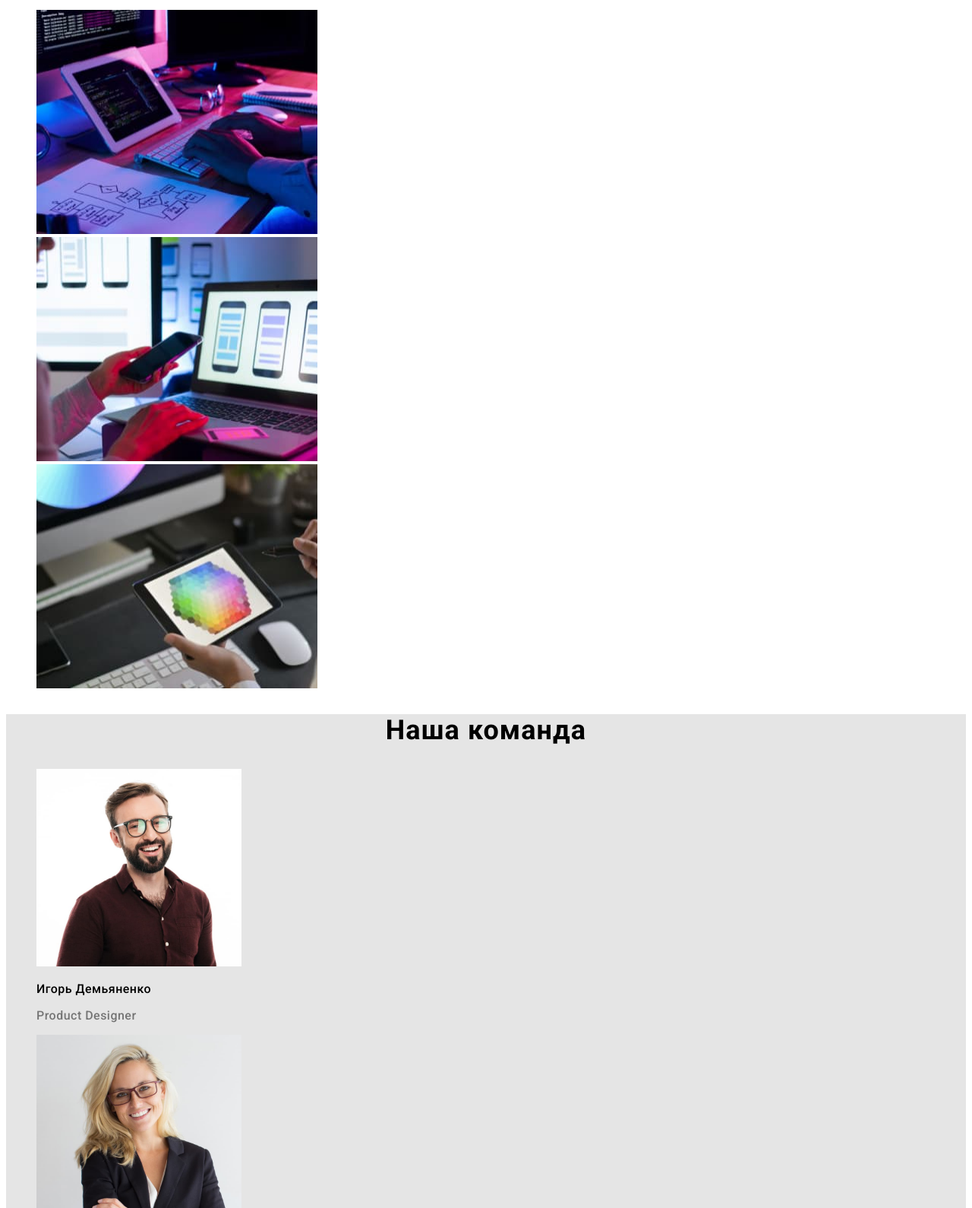
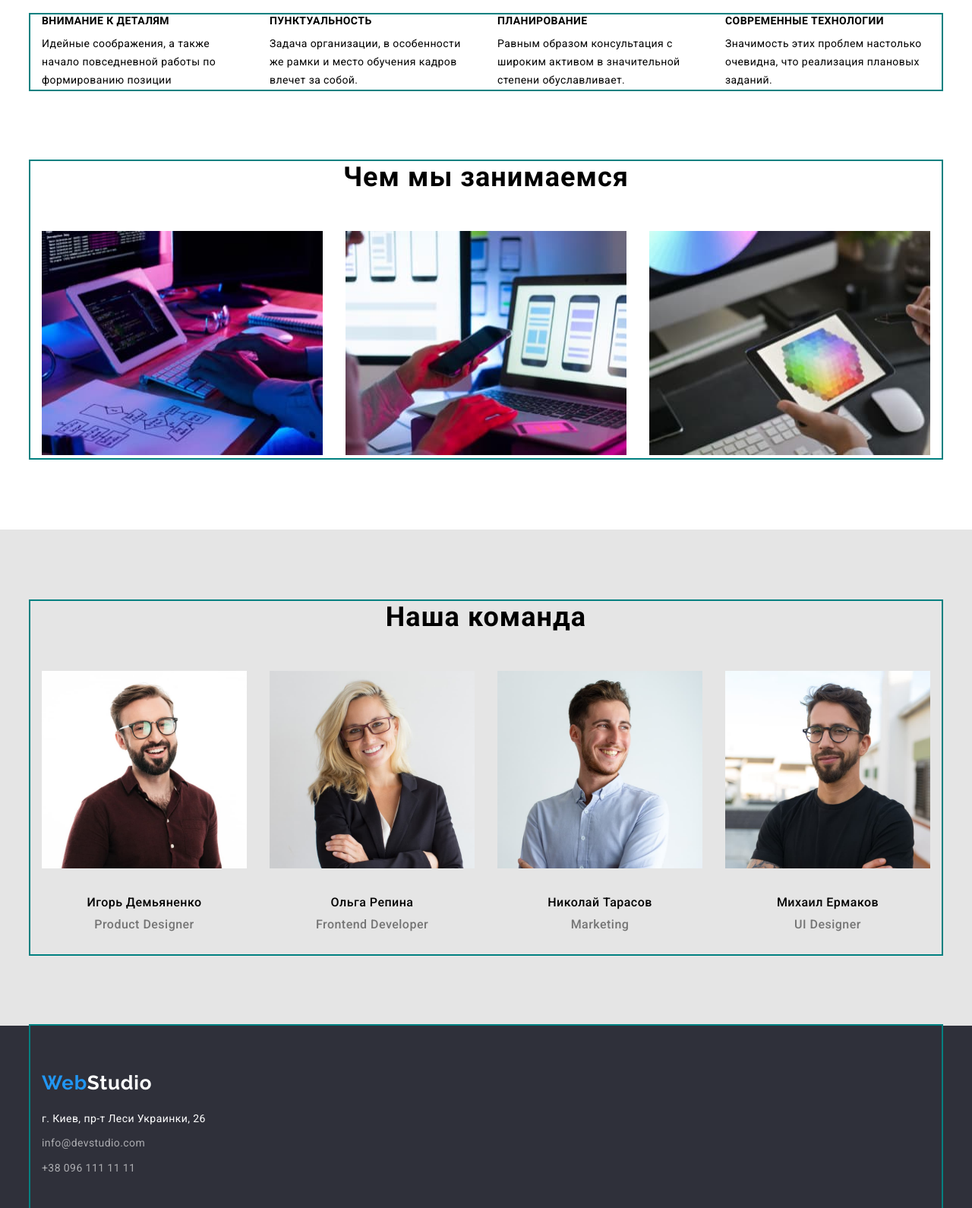
Before and after one commit to TaniMel/goit-markup-hw-03, a plain HTML site: page index.html in a window 1280 px wide. Shown: the part 758-2348 px from the top of the page at 76% size. Drawn offline with nearby package versions, Linux system fonts and the light colour scheme.

Commit message:
Перевірила розміри верхніх і нижніх падінгів відповідно за макетом

```diff
--- a/css/styles.css
+++ b/css/styles.css
@@ -6,20 +6,60 @@
   --secondary-background-color: #2f303a;
 }
 
-body {
-  font-family: "Roboto", sans-serif;
-  color: rav(--primary-text-color);
+h1,
+h2,
+h3,
+h4,
+h5,
+h6,
+p,
+ul {
+  margin-top: 0;
+  margin-bottom: 0;
+  padding-left: 0;
+}
+
+}
+img {
+  display: block;
 }
 
 .list {
   list-style: none;
+  margin-left: auto;
 }
 
 .link {
   text-decoration: none;
 }
 
-/* Шапка сторінки */
+body {
+  font-family: "Roboto", sans-serif;
+  color: rav(--primary-text-color);
+}
+.container {
+  width: 1200px;
+  margin: 0 auto;
+  padding-left: 15px;
+  padding-right: 15px;
+  outline: 2px solid teal;
+}
+
+/* ======== Шапка сторінки ======== */
+
+.header {
+  background-color: #ffffff;
+}
+.header-container {
+  display: flex;
+  padding-top: 24px;
+  padding-left: 15px;
+  padding-bottom: 25px;
+}
+
+.navigation {
+  display: flex;
+}
 
 .accent-logo {
   font-family: var(--secondary-font);
@@ -33,11 +73,21 @@ body {
   font-family: var(--secondary-font);
   font-weight: 700;
   font-size: 26px;
+  margin-right: 93px;
   line-height: 1.19;
   letter-spacing: 0.03em;
   color: var(--text-color);
 }
+.menu,
+.contact {
+  display: flex;
+  align-items: center;
+}
 
+.contact-list:not(:last-child),
+.menu-list:not(:last-child) {
+  margin-right: 50px;
+}
 .menu-link {
   font-weight: 500;
   font-size: 14px;
@@ -76,13 +126,19 @@ body {
   letter-spacing: 0.06em;
   text-transform: uppercase;
   color: #ffffff;
+  margin-bottom: 30px;
 }
 .hero {
   text-align: center;
   background-color: var(--secondary-background-color);
+  padding-top: 200px;
+  padding-bottom: 200px;
 }
 
 .hero-push {
+  border-radius: 4px;
+  padding: 10px 32px;
+  min-width: 200px;
   font-weight: 700;
   font-size: 16px;
   line-height: 1.86;
@@ -103,7 +159,19 @@ body {
   color: #ffffff;
 }
 
-/* Cильні сторони */
+/* ======= Cильні сторони ========= */
+.advantage-section {
+  padding-top: 94px;
+  padding-bottom: 94px;
+}
+
+.advantage-list {
+  display: flex;
+  justify-content: space-between;
+}
+.advantage-details:not(:last-child) {
+  margin-right: 30px;
+}
 
 .advantage-title {
   font-weight: 700;
@@ -113,19 +181,31 @@ body {
   vertical-align: top;
   letter-spacing: 0.03em;
   text-transform: uppercase;
+  margin-bottom: 10px;
 }
 
 .advantage-text {
+  min-width: 270px;
+
   font-weight: 400;
   font-size: 14px;
   line-height: 1.71;
   box-align: left;
   vertical-align: top;
   letter-spacing: 0.03em;
-  color: #757575;
+  color: solid #757575;
 }
 
-/* Компетенція працівників - Співробітники */
+/* ====== Компетенція працівників і Співробітники ======= */
+
+.teamwork-section {
+  padding-bottom: 94px;
+}
+
+.teamwork-list {
+  display: flex;
+  justify-content: space-between;
+}
 
 .teamwork-title,
 .team-title {
@@ -135,29 +215,57 @@ body {
   text-align: center;
   vertical-align: top;
   letter-spacing: 0.03em;
+  margin-bottom: 50px;
 }
 
 .team-staff {
   font-weight: 500;
   font-size: 16px;
   line-height: 1.19;
+  text-align: center;
   vertical-align: top;
   letter-spacing: 0.03em;
+  margin-top: 30px;
+  margin-bottom: 10px;
+}
+.staff-list {
+  display: flex;
+  flex-wrap: wrap;
+  margin-left: -30px;
+  margin-top: -30px;
+}
+
+/*display: flex;
+  flex-wrap: wrap;
+  margin-left: -30px;
+  margin-top: -30px;*/
+
+ /* flex-basis: calc((100% - 90px) / 3);
+  margin-left: 30px;
+  margin-top: 30px; */
+
+.staff-team-list {
+  flex-basis: calc((100% - 120px) / 4);
+  margin-left: 30px;
+  margin-top: 30px;
 }
 
 .work-position {
   font-weight: 500;
   font-size: 16px;
   line-height: 1.19;
+  text-align: center;
   vertical-align: top;
   letter-spacing: 0.03em;
   color: #757575;
+  padding-bottom: 30px;
 }
 
-.team-group {
+.team-group-section {
   background-color: var(--primary-background-color);
+  padding-top: 94px;
+  padding-bottom: 94px;
 }
-
 /* Футер */
 
 .footer {
@@ -165,16 +273,36 @@ body {
   background-color: var(--secondary-background-color);
   font-family: inherit;
 }
+.footer-container {
+  display: block;
+  padding-top: 60px;
+  padding-left: 15px;
+
+}
+.address {
+  padding-bottom: 60px;
+  margin-top: 20px;
+}
 
 .accent-logo-white {
+  font-weight: 700;
+  font-size: 26px;
+  line-height: 1.19;
+  letter-spacing: 0.03em;
   font-family: var(--secondary-font);
   color: #ffffff;
+}
+
+.info-list:not(:last-child) {
+  margin-bottom: 9px;
 }
 
 .contact-list a {
   font-family: "Roboto", sans-serif;
   font-style: normal;
+  margin-top: 20px;
 }
+
 .info-address {
   font-size: 14px;
   line-height: 1.71;
@@ -182,6 +310,8 @@ body {
   vertical-align: top;
   letter-spacing: 0.03em;
   color: #ffffff;
+
+
 }
 
 .info-footer {
@@ -197,6 +327,10 @@ body {
 
 .modal-button {
   font-family: "Roboto", sans-serif;
+  display: inline-block;
+  border-radius: 4px;
+  padding: 6px 22px;
+  min-width: 73px;
   font-weight: 500;
   font-size: 16px;
   line-height: 1.63;
@@ -211,6 +345,7 @@ body {
   font-size: 18px;
   line-height: 2;
   letter-spacing: 0.06em;
+  margin-bottom: 4px;
 }
 .menu-cards-button {
   font-weight: 400;
--- a/index.html
+++ b/index.html
@@ -10,12 +10,20 @@
       href="https://fonts.googleapis.com/css2?family=Raleway:wght@700&family=Roboto:wght@400;500;700;900&display=swap"
       rel="stylesheet"
     />
+    <link
+      rel="stylesheet"
+      href="https://cdnjs.cloudflare.com/ajax/libs/modern-normalize/1.1.0/modern-normalize.min.css"
+      integrity="sha512-wpPYUAdjBVSE4KJnH1VR1HeZfpl1ub8YT/NKx4PuQ5NmX2tKuGu6U/JRp5y+Y8XG2tV+wKQpNHVUX03MfMFn9Q=="
+      crossorigin="anonymous"
+      referrerpolicy="no-referrer"
+    />
     <link rel="stylesheet" href="./css/styles.css" />
   </head>
 
   <body>
     <!--Шапка сторінки-->
     <header class="header">
+      <div class="container header-container">
         <nav class="navigation">
           <a class="logo link" href="./" lang="en"
             ><span class="accent-logo">Web</span>Studio</a
@@ -34,6 +42,7 @@
               <a class="menu-link link" href="">Контакты</a>
             </li>
           </ul>
+        </nav>
         <ul class="contact list">
           <li class="contact-list">
             <a class="contact-link link" href="mailto:info@devstudio.com"
@@ -46,45 +55,48 @@
             >
           </li>
         </ul>
-      </nav>
+      </div>
     </header>
 
     <main>
       <!--Герой-->
       <section class="hero">
+        <div class="container">
           <h1 class="hero-title">
             Эффективные решения <br />
             для вашего бизнеса
           </h1>
           <button class="hero-push" type="button">Заказать услугу</button>
+        </div>
       </section>
 
       <!--Cильні сторони-->
-      <section class="advantage">
+      <section class="advantage-section">
+        <div class="container">
           <h2 hidden>Переваги</h2>
           <ul class="advantage-list list">
-          <li>
+            <li class="advantage-details">
               <h3 class="advantage-title">Внимание к деталям</h3>
               <p class="advantage-text">
                 Идейные соображения, а также начало повседневной работы по
                 формированию позиции
               </p>
             </li>
-          <li>
+            <li class="advantage-details">
               <h3 class="advantage-title">Пунктуальность</h3>
               <p class="advantage-text">
-              Задача организации, в особенности же рамки и место обучения кадров
-              влечет за собой.
+                Задача организации, в особенности же рамки и место обучения
+                кадров влечет за собой.
               </p>
             </li>
-          <li>
+            <li class="advantage-details">
               <h3 class="advantage-title">Планирование</h3>
               <p class="advantage-text">
                 Равным образом консультация с широким активом в значительной
                 степени обуславливает.
               </p>
             </li>
-          <li>
+            <li class="advantage-details">
               <h3 class="advantage-title">Современные технологии</h3>
               <p class="advantage-text">
                 Значимость этих проблем настолько очевидна, что реализация
@@ -92,11 +104,12 @@
               </p>
             </li>
           </ul>
+        </div>
       </section>
 
       <!--Компетенція працівників-->
-
-      <section class="teamwork">
+      <section class="teamwork-section">
+        <div class="container">
           <h2 class="teamwork-title">Чем мы занимаемся</h2>
           <ul class="teamwork-list list">
             <li>
@@ -124,80 +137,62 @@
               />
             </li>
           </ul>
+        </div>
       </section>
 
       <!--Співробітники-->
-      <section class="team-group">
+      <section class="team-group-section">
+        <div class="container">
           <h2 class="team-title">Наша команда</h2>
           <ul class="staff-list list">
-          <li>
+            <li class="staff-team-list">
               <img
                 src="./images/photo-igor.jpg"
                 alt="Фото Игоря Демьяненко"
                 width="270"
                 height="260"
               />
-          </li>
-          <li>
               <h3 class="team-staff">Игорь Демьяненко</h3>
-          </li>
-          <li>
               <p class="work-position" lang="en">Product Designer</p>
             </li>
-        </ul>
-        <ul class="staff-list list">
-          <li>
+            <li class="staff-team-list">
               <img
                 src="./images/photo-olga.jpg"
                 alt="Фото Ольги Репиной"
                 width="270"
                 height="260"
               />
-          </li>
-          <li>
               <h3 class="team-staff">Ольга Репина</h3>
-          </li>
-          <li>
               <p class="work-position" lang="en">Frontend Developer</p>
             </li>
-        </ul>
-        <ul class="staff-list list">
-          <li>
+            <li class="staff-team-list">
               <img
                 src="./images/photo-nikolaj.jpg"
                 alt="Фото Николая Тарасова"
                 width="270"
                 height="260"
               />
-          </li>
-          <li>
               <h3 class="team-staff">Николай Тарасов</h3>
-          </li>
-          <li>
               <p class="work-position" lang="en">Marketing</p>
             </li>
-        </ul>
-        <ul class="staff-list list">
-          <li>
+            <li class="staff-team-list">
               <img
                 src="./images/photo-makhail.jpg"
                 alt="Фото Михаила Ермакова"
                 width="270"
                 height="260"
               />
-          </li>
-          <li>
               <h3 class="team-staff">Михаил Ермаков</h3>
-          </li>
-          <li>
               <p class="work-position" lang="en">UI Designer</p>
             </li>
           </ul>
+        </div>
       </section>
     </main>
 
     <footer class="footer">
-      <a class="logo link" href="./" lang="en"
+      <div class="container footer-container">
+        <a class="logo-footer link" href="./" lang="en"
           ><span class="accent-logo">Web</span
           ><span class="accent-logo-white">Studio</span></a
         >
@@ -214,18 +209,19 @@
                 >г. Киев, пр-т Леси Украинки, 26</a
               >
             </li>
-          <li>
+            <li class="info-list">
               <a class="info-footer link" href="mailto:info@devstudio.com"
                 >info@devstudio.com</a
               >
             </li>
-          <li>
+            <li class="info-list">
               <a class="info-footer link" href="tel:+380961111111"
                 >+38 096 111 11 11</a
               >
             </li>
           </ul>
         </address>
+      </div>
     </footer>
   </body>
 </html>
```
Also changed, not shown: portfolio.html (+18 -1 lines). Lines whose indentation alone changed are shown as unchanged.
